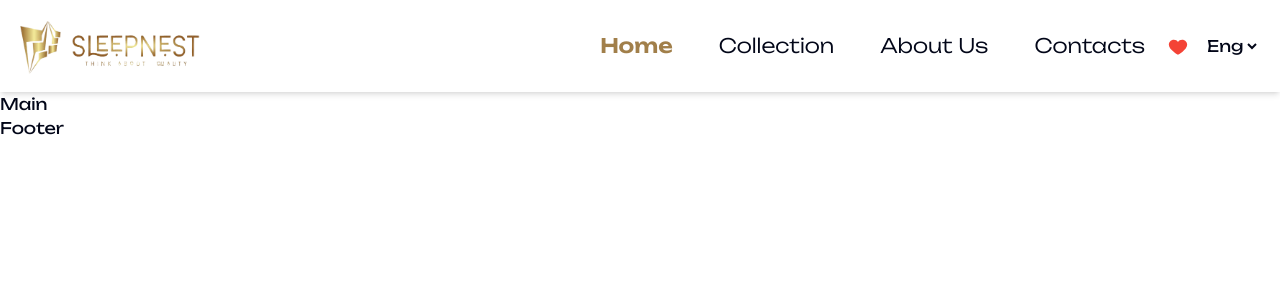
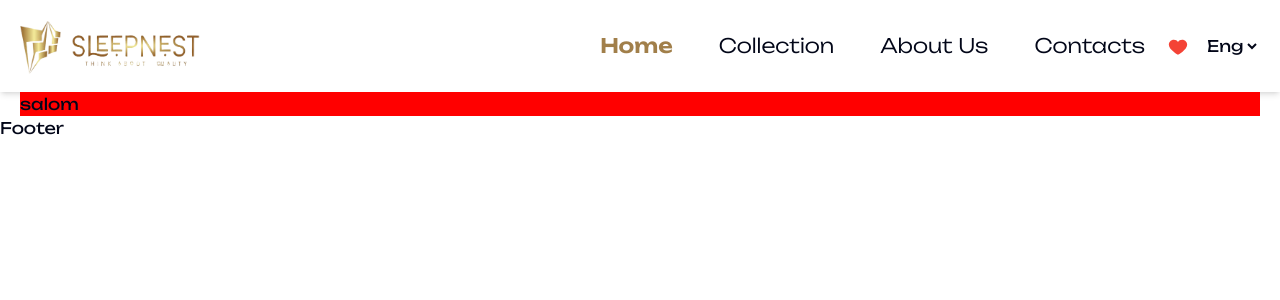
Before and after one commit to Islomjonsdev/sleepnest, a Next.js app: page / in a window 1280 px wide. Shown: the top 300 px of the page. Built offline with nearby package versions, Linux system fonts and the light colour scheme.

Commit message:
hero started

```diff
--- a/app/(root)/(home)/page.jsx
+++ b/app/(root)/(home)/page.jsx
@@ -1,8 +1,11 @@
+import Hero from '@/components/shared/hero'
 import React from 'react'
 
 const page = () => {
   return (
-    <div>Main</div>
+    <>
+      <Hero />
+    </>
   )
 }
 
--- a/app/layout.jsx
+++ b/app/layout.jsx
@@ -1,7 +1,7 @@
 import "./globals.css";
 
 export const metadata = {
-  title: "Create Next App",
+  title: "Sleepnest",
   description: "Generated by create next app",
 };
 
--- /dev/null
+++ b/components/shared/hero.jsx
@@ -0,0 +1,17 @@
+import Image from "next/image";
+import React from "react";
+import heroImage from "../../public/images/hero.png";
+
+const Hero = () => {
+  return (
+    <section>
+      <div className="max-w-[1400px] w-full mx-auto px-[20px] ">
+        <div className="bg-[red]">
+        salom
+        </div>
+      </div>
+    </section>
+  );
+};
+
+export default Hero;
```
Also changed, not shown: public/images/hero.png (added).
